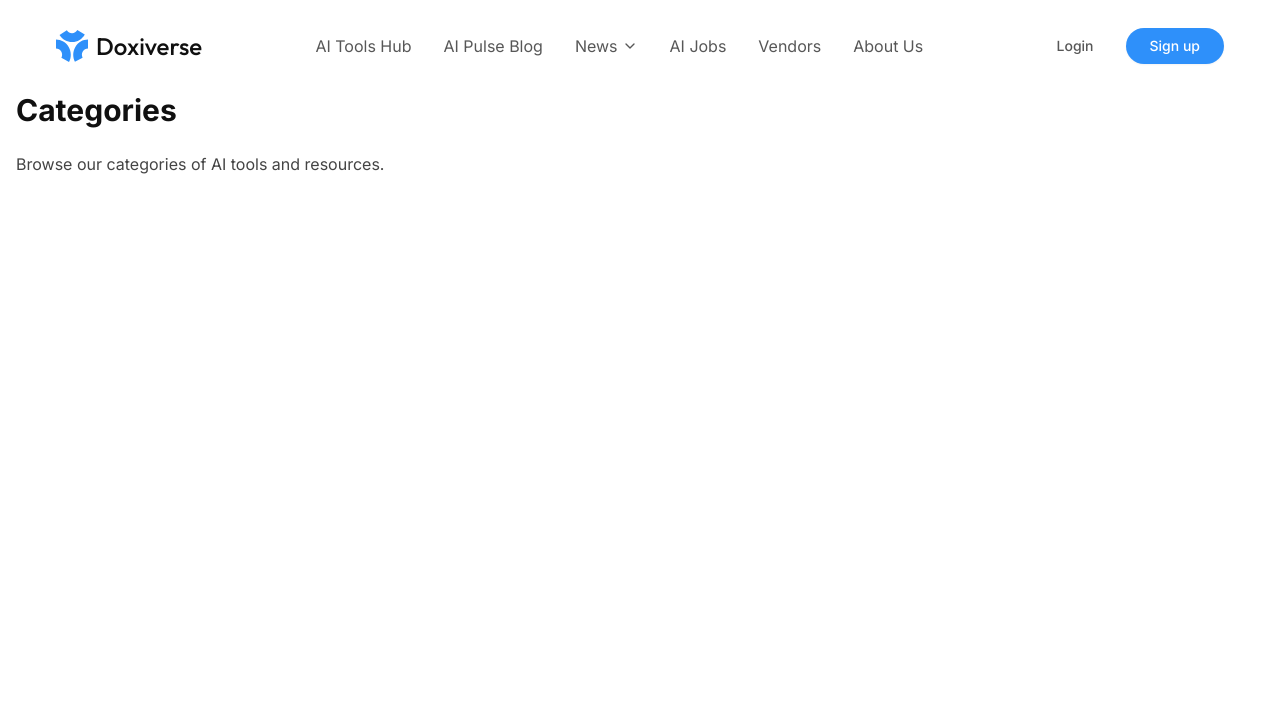
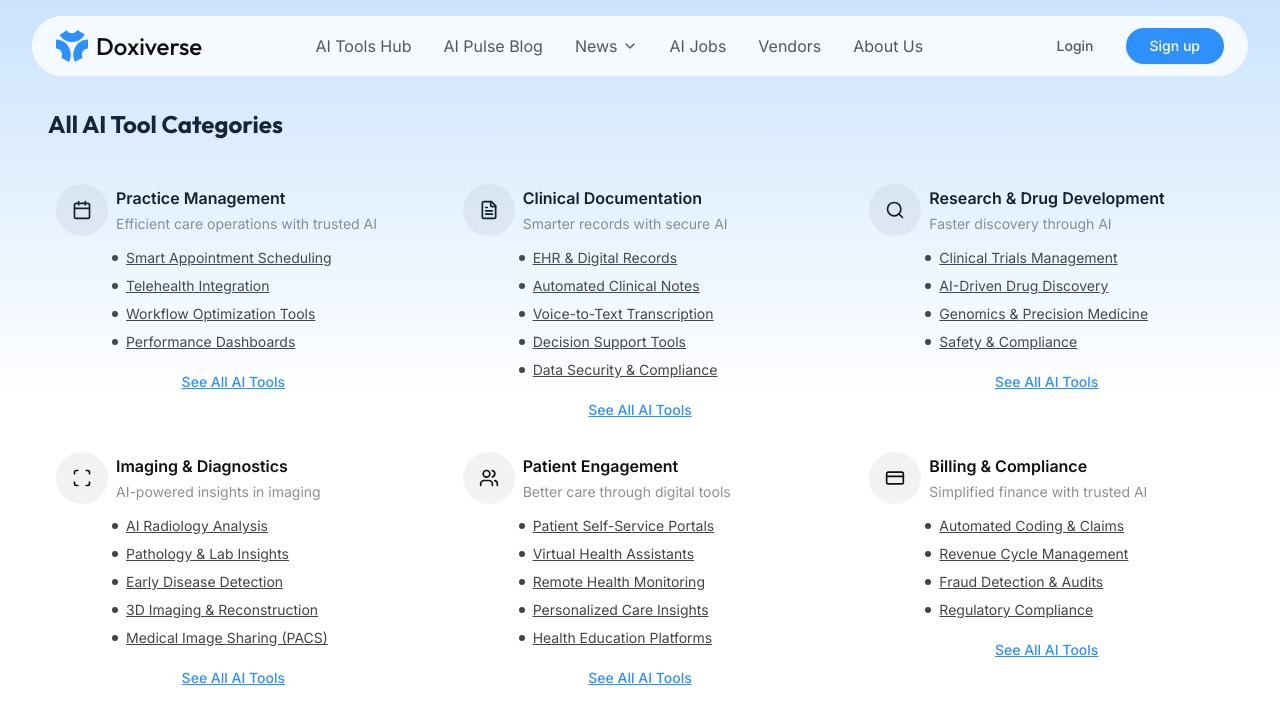
Before and after one commit to doxiversellc-create/front-end, a Next.js app: page /categories in a window 1280 px wide. Shown: the top 724 px of the page. Built offline with nearby package versions, Linux system fonts and the light colour scheme.

Commit message:
create ai category page

```diff
--- /dev/null
+++ b/app/categories/_components/CategoryCard.tsx
@@ -0,0 +1,73 @@
+import Link from "next/link";
+
+import { type LucideIcon } from "lucide-react";
+
+import {
+  Card,
+  CardContent,
+  CardDescription,
+  CardFooter,
+  CardHeader,
+  CardTitle,
+} from "@/components/ui/card";
+
+export interface CategoryProps {
+  id: string;
+  title: string;
+  description: string;
+  icon: LucideIcon;
+  tools: string[];
+}
+
+export default function CategoryCard({ category }: { category: CategoryProps }) {
+  const IconComponent = category.icon;
+
+  return (
+    <Card key={category.id} className="group border-none shadow-none gap-1 pt-1">
+      <CardHeader className="gap-2">
+        <div className="flex items-start justify-between">
+          <div className="flex items-center gap-2">
+            <div className="flex h-13 w-13 items-center justify-center rounded-full bg-muted">
+              <IconComponent className="h-5 w-5" />
+            </div>
+            <div>
+              <CardTitle className="text-md font-semibold font-inter text-foreground ">
+                {category.title}
+              </CardTitle>
+              <CardDescription className="text-sm text-muted-foreground/60 mt-1">
+                {category.description}
+              </CardDescription>
+            </div>
+          </div>
+        </div>
+      </CardHeader>
+
+      <CardContent className="pl-20">
+        <div className="space-y-2 mb-4">
+          {category.tools.map(tool => {
+            const href = `/ai-tools?category=${encodeURIComponent(category.title)}&page=1`;
+            return (
+              <div key={tool} className="flex items-center gap-2">
+                <div className="h-1.5 w-1.5 rounded-full bg-muted-foreground" />
+                <Link
+                  href={href}
+                  className="text-sm text-muted-foreground hover:text-foreground transition-colors cursor-pointer underline"
+                >
+                  {tool}
+                </Link>
+              </div>
+            );
+          })}
+        </div>
+      </CardContent>
+      <CardFooter>
+        <Link
+          href={`/ai-tools?category=${encodeURIComponent(category.title)}&page=1`}
+          className="underline w-full text-center items-center text-sm font-medium text-primary hover:text-primary/80 transition-colors group"
+        >
+          See All AI Tools
+        </Link>
+      </CardFooter>
+    </Card>
+  );
+}
--- a/app/categories/page.tsx
+++ b/app/categories/page.tsx
@@ -1,8 +1,127 @@
+import Link from "next/link";
+
+import { Calendar, ChevronRight, CreditCard, FileText, Scan, Search, Users } from "lucide-react";
+
+import { Button } from "@/components/ui/button";
+
+import CategoryCard from "./_components/CategoryCard";
+
+export const metadata = {
+  title: "AI Tool Categories",
+  description: "Explore AI tool categories tailored for healthcare professionals.",
+};
+
+const categories = [
+  {
+    id: "practice-management",
+    title: "Practice Management",
+    description: "Efficient care operations with trusted AI",
+    icon: Calendar,
+    tools: [
+      "Smart Appointment Scheduling",
+      "Telehealth Integration",
+      "Workflow Optimization Tools",
+      "Performance Dashboards",
+    ],
+  },
+  {
+    id: "clinical-documentation",
+    title: "Clinical Documentation",
+    description: "Smarter records with secure AI",
+    icon: FileText,
+    tools: [
+      "EHR & Digital Records",
+      "Automated Clinical Notes",
+      "Voice-to-Text Transcription",
+      "Decision Support Tools",
+      "Data Security & Compliance",
+    ],
+  },
+  {
+    id: "research-drug-development",
+    title: "Research & Drug Development",
+    description: "Faster discovery through AI",
+    icon: Search,
+    tools: [
+      "Clinical Trials Management",
+      "AI-Driven Drug Discovery",
+      "Genomics & Precision Medicine",
+      "Safety & Compliance",
+    ],
+  },
+  {
+    id: "imaging-diagnostics",
+    title: "Imaging & Diagnostics",
+    description: "AI-powered insights in imaging",
+    icon: Scan,
+    tools: [
+      "AI Radiology Analysis",
+      "Pathology & Lab Insights",
+      "Early Disease Detection",
+      "3D Imaging & Reconstruction",
+      "Medical Image Sharing (PACS)",
+    ],
+  },
+
+  {
+    id: "patient-engagement",
+    title: "Patient Engagement",
+    description: "Better care through digital tools",
+    icon: Users,
+    tools: [
+      "Patient Self-Service Portals",
+      "Virtual Health Assistants",
+      "Remote Health Monitoring",
+      "Personalized Care Insights",
+      "Health Education Platforms",
+    ],
+  },
+  {
+    id: "billing-compliance",
+    title: "Billing & Compliance",
+    description: "Simplified finance with trusted AI",
+    icon: CreditCard,
+    tools: [
+      "Automated Coding & Claims",
+      "Revenue Cycle Management",
+      "Fraud Detection & Audits",
+      "Regulatory Compliance",
+    ],
+  },
+];
+
 export default function CategoriesPage() {
   return (
-    <div className="container mx-auto px-4 py-8">
-      <h1 className="text-3xl font-bold mb-6">Categories</h1>
-      <p className="text-muted-foreground">Browse our categories of AI tools and resources.</p>
+    <div className="min-h-screen bg-background ">
+      <div className="absolute top-0 left-0 w-full h-[50vh] bg-gradient-to-b from-primary/25 to-transparent" />
+      <main className=" container mx-auto md:px-6 lg:px-8 py-12">
+        {/* Page Header */}
+        <div className="flex px-4 flex-col sm:flex-row sm:items-center sm:justify-between gap-4 mb-8">
+          <div>
+            <h1 className="text-2xl font-bold sm:text-left text-center font-outfit text-foreground mb-2">
+              All AI Tool Categories
+            </h1>
+          </div>
+          {/* Button for desktop only */}
+        </div>
+
+        {/* Categories Grid */}
+        <div className="grid gap-1 md:grid-cols-2 lg:grid-cols-3">
+          {categories.map(category => (
+            <CategoryCard category={category} key={category.id} />
+          ))}
+        </div>
+
+        {/* Button for mobile only */}
+        <div className="rounded-full w-1/2 mx-auto mt-8 sm:hidden flex items-center justify-center bg-primary text-primary-foreground">
+          <Button asChild className="rounded-full w-1/2">
+            <Link href="/ai-tools" className="flex items-center justify-center">
+              See All AI Tools
+              <ChevronRight className="ml-2 h-4 w-4" />
+            </Link>
+          </Button>
+        </div>
+      </main>
     </div>
   );
 }
--- /dev/null
+++ b/components/ui/card.tsx
@@ -0,0 +1,75 @@
+import * as React from "react";
+
+import { cn } from "@/lib/utils";
+
+function Card({ className, ...props }: React.ComponentProps<"div">) {
+  return (
+    <div
+      data-slot="card"
+      className={cn(
+        "bg-card text-card-foreground flex flex-col gap-6 rounded-xl border py-6 shadow-sm",
+        className
+      )}
+      {...props}
+    />
+  );
+}
+
+function CardHeader({ className, ...props }: React.ComponentProps<"div">) {
+  return (
+    <div
+      data-slot="card-header"
+      className={cn(
+        "@container/card-header grid auto-rows-min grid-rows-[auto_auto] items-start gap-1.5 px-6 has-data-[slot=card-action]:grid-cols-[1fr_auto] [.border-b]:pb-6",
+        className
+      )}
+      {...props}
+    />
+  );
+}
+
+function CardTitle({ className, ...props }: React.ComponentProps<"div">) {
+  return (
+    <div
+      data-slot="card-title"
+      className={cn("leading-none font-semibold", className)}
+      {...props}
+    />
+  );
+}
+
+function CardDescription({ className, ...props }: React.ComponentProps<"div">) {
+  return (
+    <div
+      data-slot="card-description"
+      className={cn("text-muted-foreground text-sm", className)}
+      {...props}
+    />
+  );
+}
+
+function CardAction({ className, ...props }: React.ComponentProps<"div">) {
+  return (
+    <div
+      data-slot="card-action"
+      className={cn("col-start-2 row-span-2 row-start-1 self-start justify-self-end", className)}
+      {...props}
+    />
+  );
+}
+
+function CardContent({ className, ...props }: React.ComponentProps<"div">) {
+  return <div data-slot="card-content" className={cn("px-6", className)} {...props} />;
+}
+
+function CardFooter({ className, ...props }: React.ComponentProps<"div">) {
+  return (
+    <div
+      data-slot="card-footer"
+      className={cn("flex items-center px-6 [.border-t]:pt-6", className)}
+      {...props}
+    />
+  );
+}
+
+export { Card, CardHeader, CardFooter, CardTitle, CardAction, CardDescription, CardContent };
```
